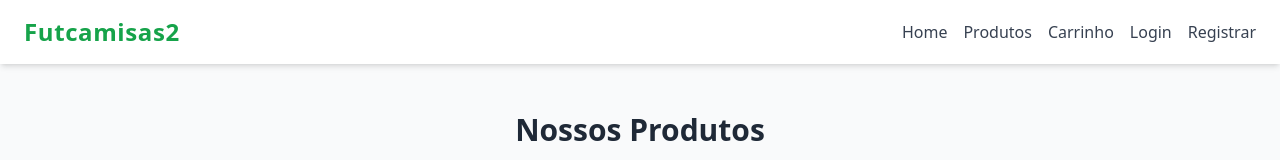
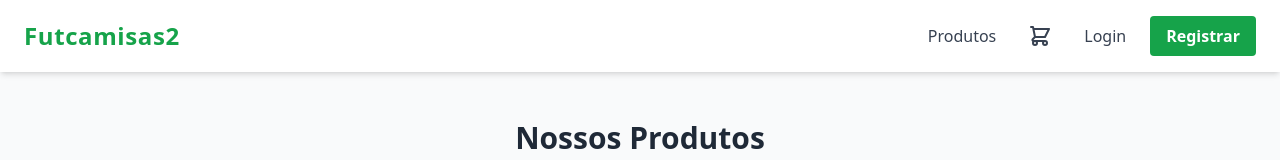
Before and after one commit to luizlenomoraes/loja-react, a React app in the folder futcamisas2/: page / in a window 1280 px wide. Shown: the top 160 px of the page. Built offline with nearby package versions, Linux system fonts and the light colour scheme; no server answers; the database is empty; the HTML template or start-up script is replaced by a standard one.

Commit message:
Update Header.jsx

```diff
--- a/futcamisas2/src/components/Header.jsx
+++ b/futcamisas2/src/components/Header.jsx
@@ -1,9 +1,11 @@
 import React from 'react';
 import { Link, useNavigate } from 'react-router-dom';
 import { useAuth } from '../contexts/AuthContext';
+import { useCart } from '../contexts/CartContext'; // Importa o hook do carrinho
 
 export default function Header() {
   const { user, logout } = useAuth();
+  const { cartCount } = useCart(); // Pega a contagem de itens do carrinho
   const navigate = useNavigate();
 
   const handleLogout = async () => {
@@ -12,21 +14,32 @@ export default function Header() {
   };
 
   return (
-    <header className="bg-white shadow-md py-4 px-6 flex items-center justify-between">
+    <header className="bg-white shadow-md py-4 px-6 flex items-center justify-between sticky top-0 z-50">
       <Link to="/" className="text-2xl font-bold text-green-600 tracking-wide">Futcamisas2</Link>
-      <nav className="space-x-4 flex items-center">
-        <Link to="/" className="text-gray-700 hover:text-green-600">Home</Link>
+      <nav className="space-x-4 md:space-x-6 flex items-center">
         <Link to="/produtos" className="text-gray-700 hover:text-green-600">Produtos</Link>
-        <Link to="/carrinho" className="text-gray-700 hover:text-green-600">Carrinho</Link>
+
+        <Link to="/carrinho" className="relative text-gray-700 hover:text-green-600 p-2">
+          {/* Ícone do carrinho em SVG */}
+          <svg xmlns="http://www.w3.org/2000/svg" className="h-6 w-6" fill="none" viewBox="0 0 24 24" stroke="currentColor">
+            <path strokeLinecap="round" strokeLinejoin="round" strokeWidth={2} d="M3 3h2l.4 2M7 13h10l4-8H5.4M7 13L5.4 5M7 13l-2.293 2.293c-.63.63-.184 1.707.707 1.707H17m0 0a2 2 0 100 4 2 2 0 000-4zm-8 2a2 2 0 11-4 0 2 2 0 014 0z" />
+          </svg>
+          {/* Badge com a contagem de itens */}
+          {cartCount > 0 && (
+            <span className="absolute top-0 right-0 bg-red-600 text-white text-xs rounded-full h-5 w-5 flex items-center justify-center">
+              {cartCount}
+            </span>
+          )}
+        </Link>
+
         {!user && (
           <>
             <Link to="/login" className="text-gray-700 hover:text-green-600">Login</Link>
-            <Link to="/register" className="text-gray-700 hover:text-green-600">Registrar</Link>
+            <Link to="/register" className="hidden sm:inline-block bg-green-600 text-white py-2 px-4 rounded font-semibold hover:bg-green-700 transition">Registrar</Link>
           </>
         )}
         {user && (
           <>
-            {/* Exemplo: se o email for admin@futcamisas.com, mostra Admin */}
             {user.email === 'admin@futcamisas.com' && (
               <Link to="/admin" className="text-red-600 font-semibold hover:text-red-800">Admin</Link>
             )}
```
